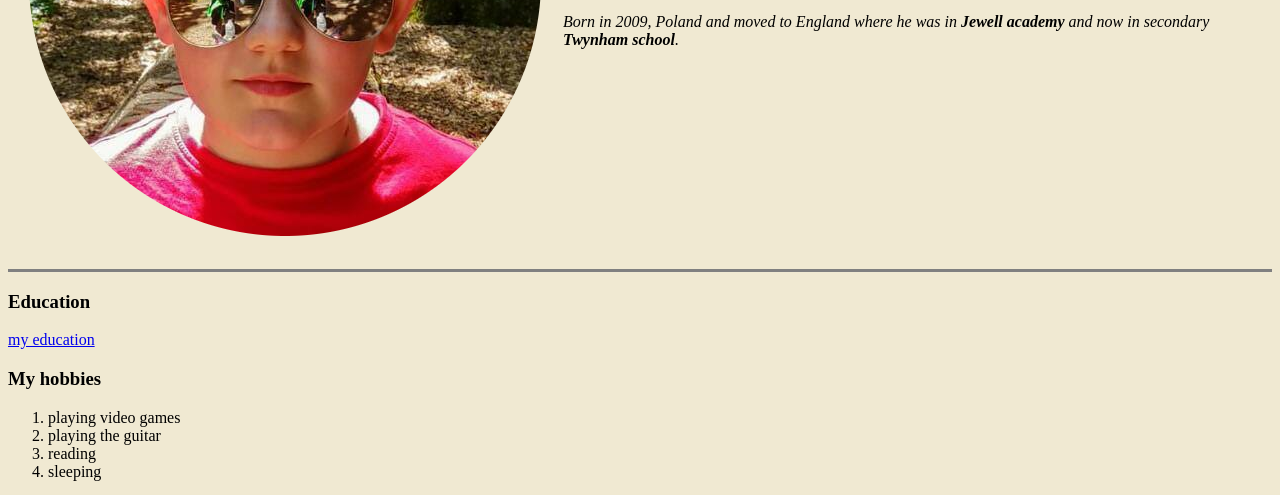
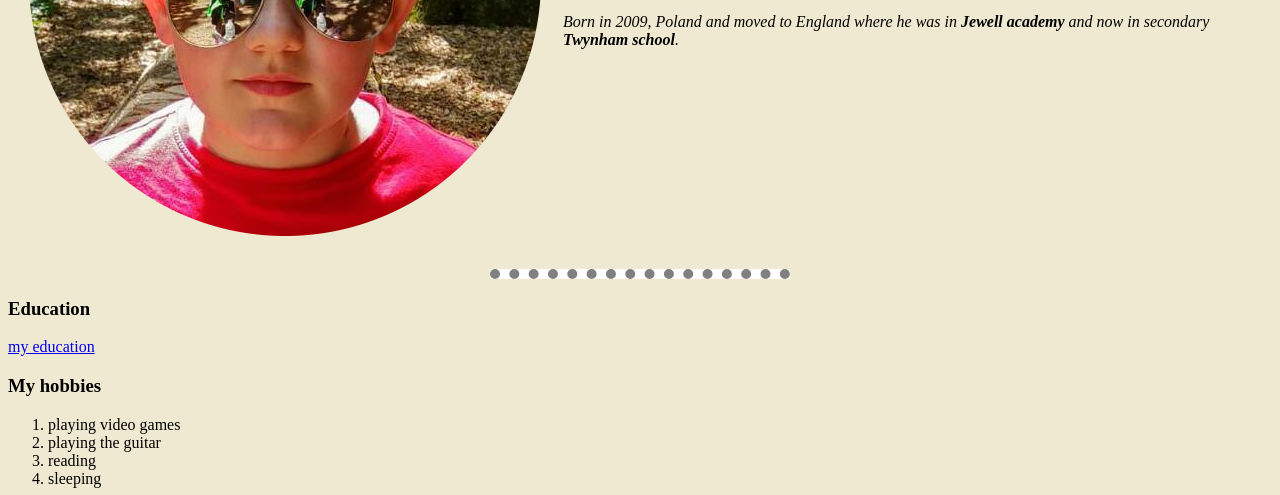
Before and after one commit to NomisBomf/Personal-website, a plain HTML site: page index.html in a window 1280 px wide. Shown: the part 305-800 px from the top of the page. Drawn offline with Linux system fonts and the light colour scheme.

Commit message:
Update index.html

```diff
--- a/index.html
+++ b/index.html
@@ -9,6 +9,16 @@
   <style>
     body {
       background-color: #F0E9D2;
+    }
+
+        hr {
+    background-color: white;
+    border-style: none;
+    border-top-style: dotted;
+    border-color: gray;
+    border-width: 10px;
+    width: 300px;
+    height: 0px;
     }
   </style>
 
```
